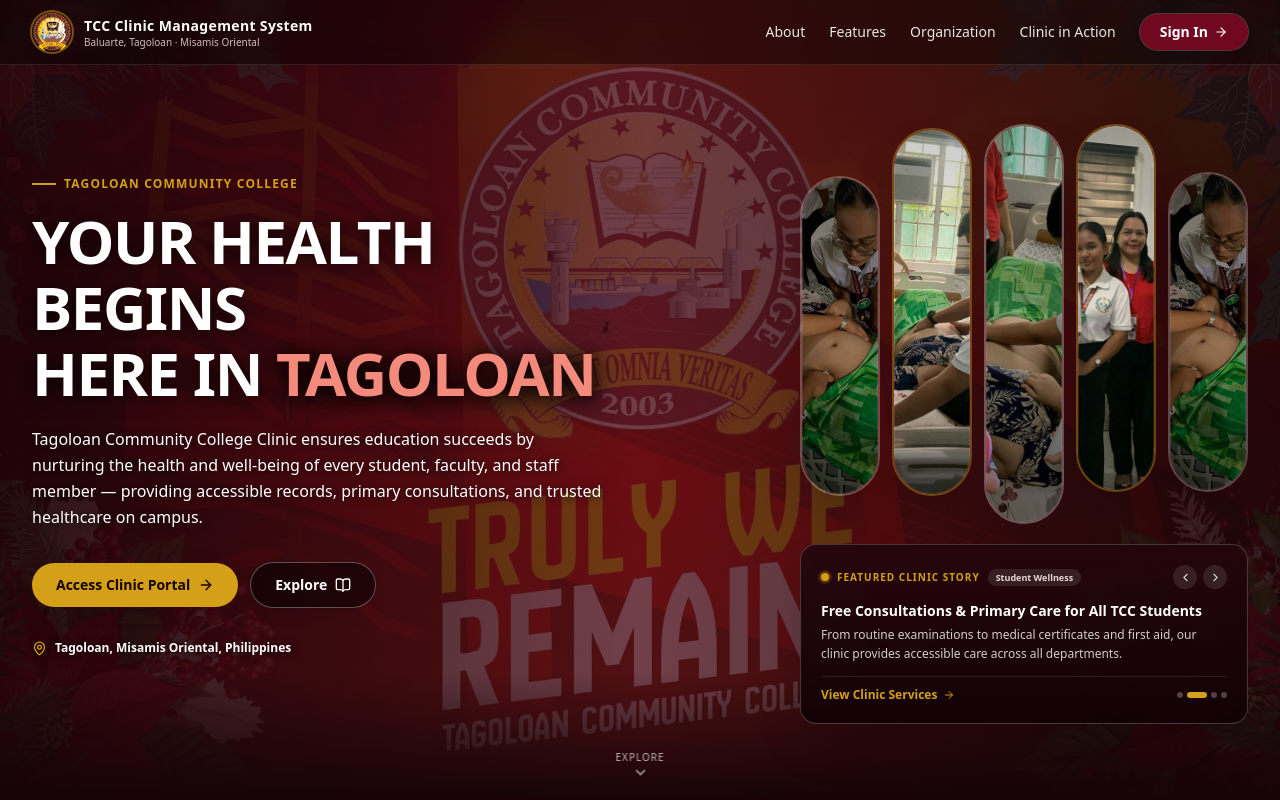
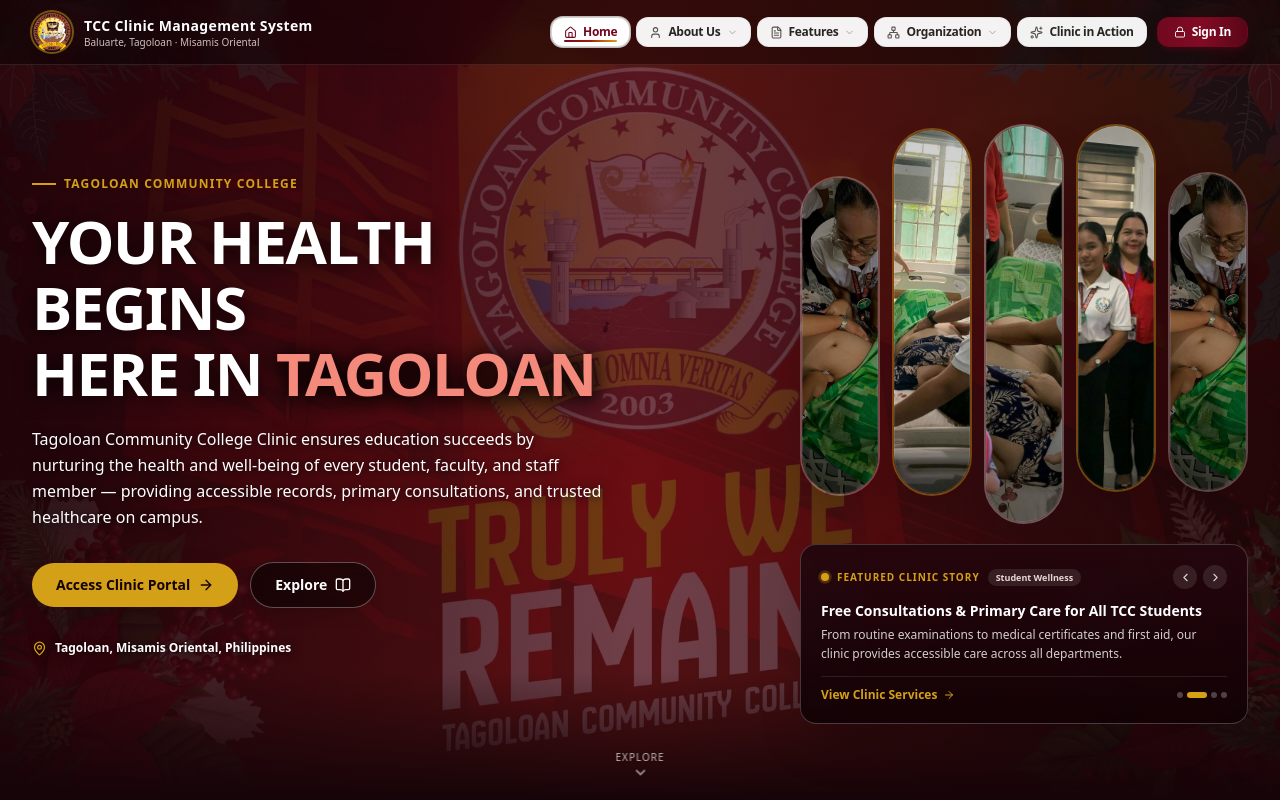
Before and after one commit to Baconnn02/TCC-_CLINIC, a React (Vite) app: page / in a window 1280 px wide. Shown: the top 800 px of the page. Built offline with nearby package versions, Linux system fonts and the light colour scheme.

Commit message:
Upgrade menu bar font and pill button styling to match official TCC website

```diff
--- a/src/pages/Landing.tsx
+++ b/src/pages/Landing.tsx
@@ -3,6 +3,8 @@
 import { useNavigate } from "react-router-dom";
 import {
     Menu,
+    Home,
+    User,
     X,
     ArrowRight,
     ChevronDown,
@@ -36,9 +38,11 @@
     description: string;
 }
 
-interface NavLink {
+interface NavItem {
     label: string;
     href: string;
+    icon: React.ReactNode;
+    hasDropdown?: boolean;
 }
 
 interface ClinicStory {
@@ -50,11 +54,35 @@
 }
 
 /* ─── Data ────────────────────────────────────────────────────────────────── */
-const NAV_LINKS: NavLink[] = [
-    { label: "About", href: "#about" },
-    { label: "Features", href: "#features" },
-    { label: "Organization", href: "#organization" },
-    { label: "Clinic in Action", href: "#gallery" },
+const NAV_LINKS: NavItem[] = [
+    {
+        label: "Home",
+        href: "#hero",
+        icon: <Home size={13} className="text-[#70091f]" />,
+    },
+    {
+        label: "About Us",
+        href: "#about",
+        icon: <User size={13} className="text-stone-600 group-hover:text-[#70091f]" />,
+        hasDropdown: true,
+    },
+    {
+        label: "Features",
+        href: "#features",
+        icon: <FileText size={13} className="text-stone-600 group-hover:text-[#70091f]" />,
+        hasDropdown: true,
+    },
+    {
+        label: "Organization",
+        href: "#organization",
+        icon: <Network size={13} className="text-stone-600 group-hover:text-[#70091f]" />,
+        hasDropdown: true,
+    },
+    {
+        label: "Clinic in Action",
+        href: "#gallery",
+        icon: <Sparkles size={13} className="text-stone-600 group-hover:text-[#70091f]" />,
+    },
 ];
 
 const CLINIC_STORIES: ClinicStory[] = [
@@ -291,22 +319,45 @@
                         </div>
                     </div>
 
-                    {/* Desktop nav */}
-                    <div className="hidden items-center gap-6 md:flex">
-                        {NAV_LINKS.map((l) => (
+                    {/* Desktop Nav - Matching TCC Website Pill Button Design */}
+                    <div className="hidden items-center gap-1.5 lg:flex">
+                        {NAV_LINKS.map((l) => {
+                            const isHome = l.label === "Home";
+                            return (
                                 <button
                                     key={l.label}
+                                    type="button"
                                     onClick={() => scrollTo(l.href)}
-                                className="text-sm font-medium text-white/90 drop-shadow transition-colors hover:text-[#d4a017]"
+                                    className={[
+                                        "group relative inline-flex items-center gap-1.5 rounded-xl border px-3 py-1.5 text-xs font-bold transition-all duration-200 shadow-sm",
+                                        isHome
+                                            ? "border-stone-300 bg-white text-[#70091f] shadow-md ring-1 ring-stone-200/80"
+                                            : "border-stone-200/90 bg-white/95 text-stone-800 hover:border-[#70091f]/40 hover:bg-white hover:text-[#70091f] hover:shadow-md",
+                                    ].join(" ")}
                                 >
-                                {l.label}
+                                    <span className="shrink-0">{l.icon}</span>
+                                    <span className="tracking-tight">{l.label}</span>
+                                    {l.hasDropdown && (
+                                        <ChevronDown
+                                            size={11}
+                                            className="text-stone-400 group-hover:text-[#70091f] transition-colors"
+                                        />
+                                    )}
+                                    {isHome && (
+                                        <span className="absolute bottom-1 left-3 right-3 h-[2px] rounded-full bg-gradient-to-r from-[#70091f] via-[#a31a08] to-[#d4a017]" />
+                                    )}
                                 </button>
-                        ))}
+                            );
+                        })}
+
+                        {/* Sign In Button with Lock Icon */}
                         <button
+                            type="button"
                             onClick={goToLogin}
-                            className="flex items-center gap-1.5 rounded-full bg-[#70091f] px-5 py-2 text-sm font-semibold text-white shadow-lg ring-1 ring-white/20 transition-all hover:bg-[#8b1505] hover:shadow-xl active:scale-[0.99]"
+                            className="ml-1 inline-flex items-center gap-1.5 rounded-xl border border-[#70091f]/60 bg-gradient-to-r from-[#70091f] via-[#820b24] to-[#5a0618] px-4 py-1.5 text-xs font-bold text-white shadow-md shadow-[#70091f]/30 transition-all hover:brightness-110 hover:shadow-lg active:scale-95"
                         >
-                            Sign In <ArrowRight size={14} />
+                            <Lock size={12} className="text-white/90" />
+                            <span className="tracking-tight">Sign In</span>
                         </button>
                     </div>
 
@@ -322,24 +373,33 @@
 
                 {/* Mobile drawer */}
                 {menuOpen && (
-                    <div className="border-t border-[#70091f]/30 bg-[#1e050b] px-4 pb-4 pt-2 md:hidden">
+                    <div className="border-t border-[#70091f]/30 bg-[#1e050b]/98 px-4 pb-4 pt-3 lg:hidden backdrop-blur-xl">
+                        <div className="space-y-2">
                             {NAV_LINKS.map((l) => (
                                 <button
                                     key={l.label}
+                                    type="button"
                                     onClick={() => {
                                         scrollTo(l.href);
                                         setMenuOpen(false);
                                     }}
-                                className="block w-full py-2 text-left text-sm font-medium text-white/90 hover:text-[#d4a017]"
+                                    className="flex w-full items-center justify-between rounded-xl border border-stone-200/80 bg-white/95 px-3.5 py-2.5 text-xs font-bold text-stone-800 shadow-sm transition-all hover:bg-white hover:text-[#70091f]"
                                 >
-                                {l.label}
+                                    <div className="flex items-center gap-2">
+                                        <span>{l.icon}</span>
+                                        <span>{l.label}</span>
+                                    </div>
+                                    {l.hasDropdown && <ChevronDown size={12} className="text-stone-400" />}
                                 </button>
                             ))}
+                        </div>
                         <button
+                            type="button"
                             onClick={goToLogin}
-                            className="mt-3 flex w-full items-center justify-center gap-2 rounded-full bg-[#70091f] px-4 py-2.5 text-sm font-semibold text-white hover:bg-[#8b1505]"
+                            className="mt-3 flex w-full items-center justify-center gap-2 rounded-xl bg-gradient-to-r from-[#70091f] to-[#8b1505] px-4 py-2.5 text-xs font-bold text-white shadow-lg shadow-[#70091f]/40"
                         >
-                            Sign In <ArrowRight size={14} />
+                            <Lock size={13} />
+                            <span>Sign In to Portal</span>
                         </button>
                     </div>
                 )}
@@ -348,6 +408,7 @@
             {/* ── HERO ──────────────────────────────────────────────── */}
             <section
                 ref={heroRef}
+                id="hero"
                 className="relative flex min-h-[95vh] items-center overflow-hidden pt-20 pb-12 sm:min-h-screen"
             >
                 {/* Clean Clinic Background Picture */}
```
Also changed, not shown: src/pages/Organization.tsx (line endings or trailing spaces). Lines whose indentation alone changed are shown as unchanged.
